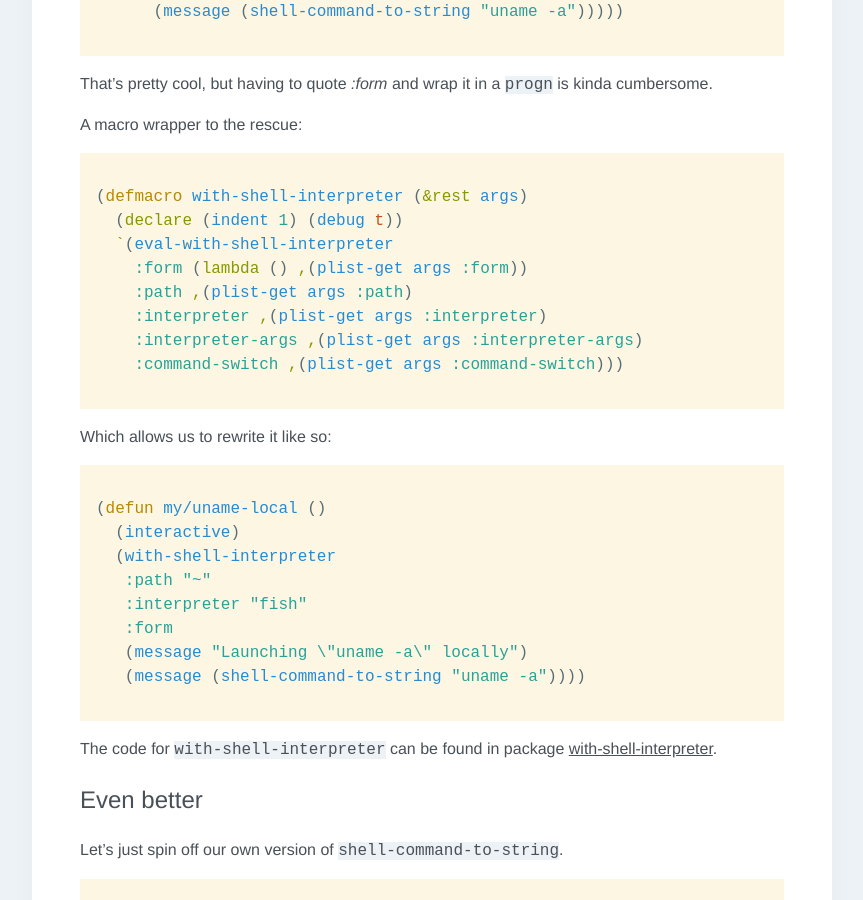
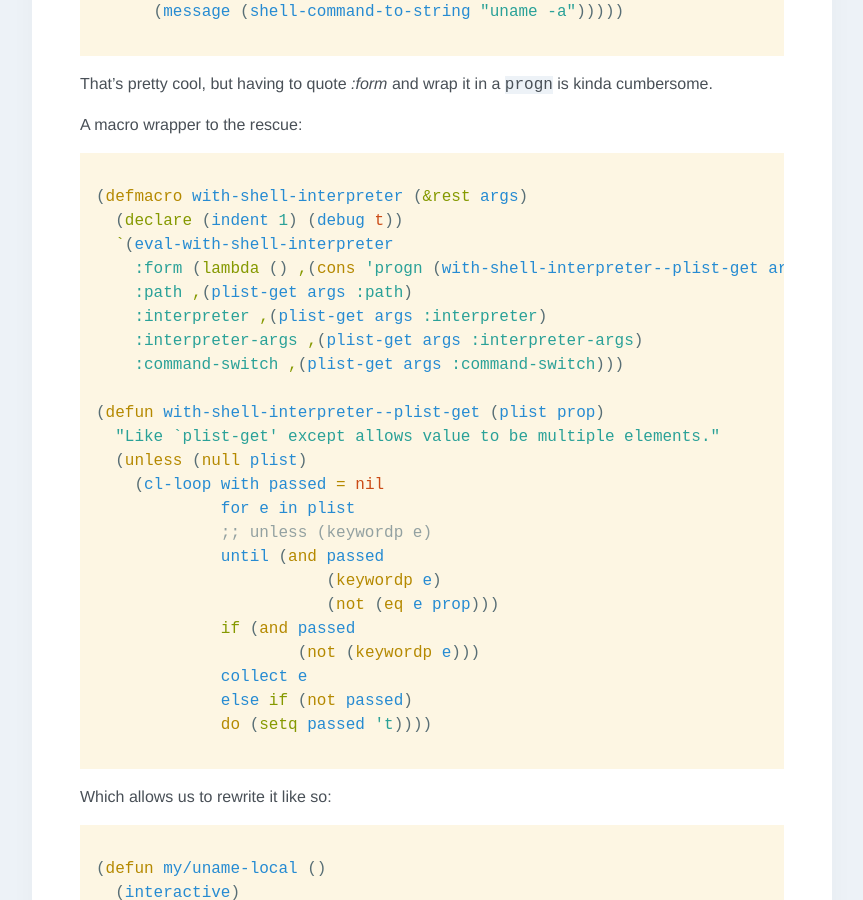
Before and after one commit to p3r7/blog, a Jekyll site: the page built from _posts/2020-01-19-painless-emacs-shell-commands.md, in a window 1280 px wide and 900 px high, scrolled down 2953 px. Shown: the whole window, without its empty margins (208-1071 px from the left). Built offline with Jekyll 4.4.1, drawn with Linux system fonts in a browser that asks for light colours; some web fonts are replaced.

Commit message:
Patched to fix multi element :form

````diff
--- a/_posts/2020-01-19-painless-emacs-shell-commands.md
+++ b/_posts/2020-01-19-painless-emacs-shell-commands.md
@@ -175,11 +175,26 @@ A macro wrapper to the rescue:
 (defmacro with-shell-interpreter (&rest args)
   (declare (indent 1) (debug t))
   `(eval-with-shell-interpreter
-    :form (lambda () ,(plist-get args :form))
+    :form (lambda () ,(cons 'progn (with-shell-interpreter--plist-get args :form)))
     :path ,(plist-get args :path)
     :interpreter ,(plist-get args :interpreter)
     :interpreter-args ,(plist-get args :interpreter-args)
     :command-switch ,(plist-get args :command-switch)))
+
+(defun with-shell-interpreter--plist-get (plist prop)
+  "Like `plist-get' except allows value to be multiple elements."
+  (unless (null plist)
+    (cl-loop with passed = nil
+             for e in plist
+             ;; unless (keywordp e)
+             until (and passed
+                        (keywordp e)
+                        (not (eq e prop)))
+             if (and passed
+                     (not (keywordp e)))
+             collect e
+             else if (not passed)
+             do (setq passed 't))))
 ```
 
 Which allows us to rewrite it like so:
````
